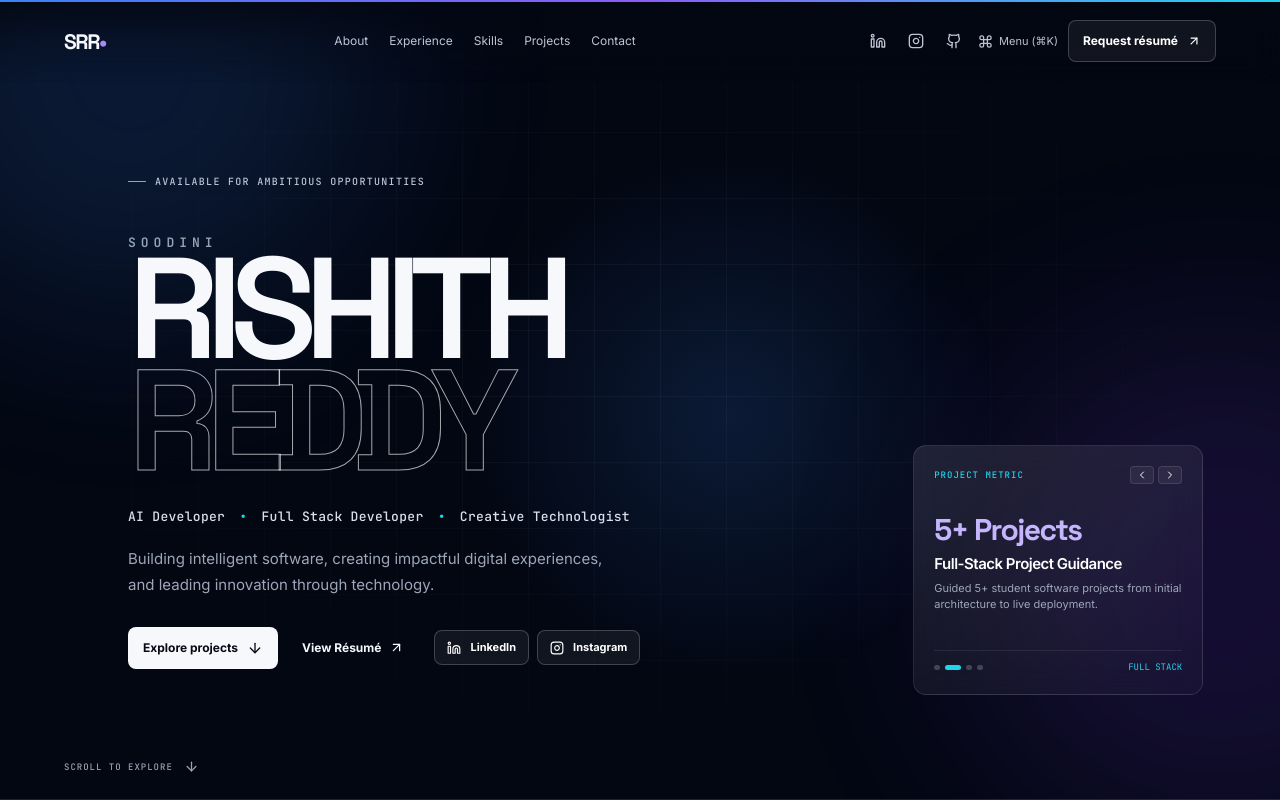
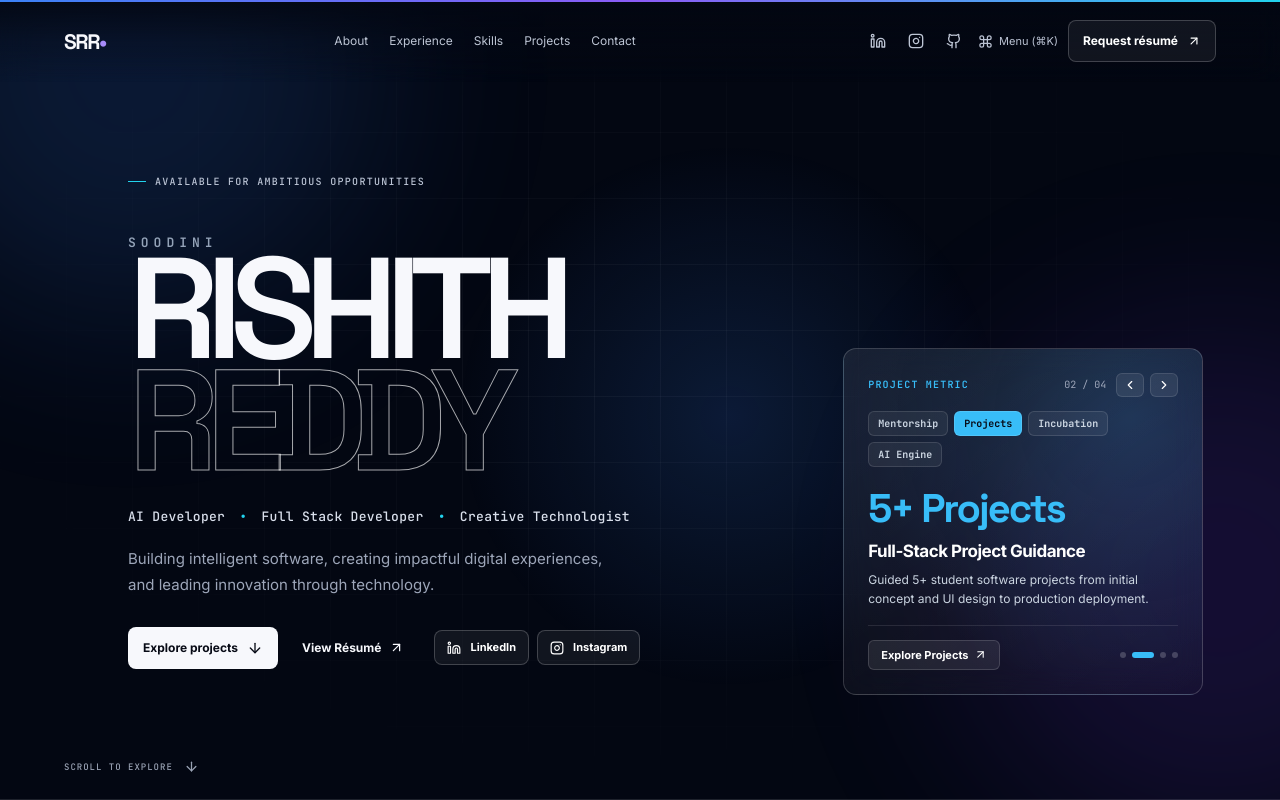
Before and after one commit to rishith-reddy-git/Portfolio, a Next.js app: page / in a window 1280 px wide. Shown: the top 800 px of the page. Built offline with nearby package versions, Linux system fonts and the light colour scheme.

Commit message:
Make Hero Highlights Carousel larger and highly interactive with multi-tab filters and hover-pause

```diff
--- a/components/portfolio.tsx
+++ b/components/portfolio.tsx
@@ -75,13 +75,15 @@ export function Portfolio() {
   const [sent, setSent] = useState(false);
   const [copiedEmail, setCopiedEmail] = useState(false);
   const [slideIndex, setSlideIndex] = useState(0);
+  const [isPaused, setIsPaused] = useState(false);
 
   useEffect(() => {
+    if (isPaused) return;
     const timer = setInterval(() => {
       setSlideIndex((prev) => (prev + 1) % heroHighlights.length);
-    }, 3800);
+    }, 4200);
     return () => clearInterval(timer);
-  }, []);
+  }, [isPaused]);
 
   useEffect(() => {
     const openCommand = (event: KeyboardEvent) => {
@@ -221,73 +223,140 @@ export function Portfolio() {
           </motion.div>
         </motion.div>
 
-        <motion.aside className="hero-card" initial={{ opacity: 0, x: 30 }} animate={{ opacity: 1, x: 0 }} transition={{ delay: 0.65, duration: 0.7 }} style={{ width: "290px", minHeight: "250px", display: "flex", flexDirection: "column", justifyContent: "space-between" }}>
-          <div style={{ display: "flex", justifyContent: "space-between", alignItems: "center" }}>
-            <span className="card-top" style={{ color: "var(--cyan)", fontSize: "9px", fontFamily: "var(--font-mono)", letterSpacing: "1px" }}>
+        <motion.aside
+          className="hero-card"
+          initial={{ opacity: 0, x: 30 }}
+          animate={{ opacity: 1, x: 0 }}
+          transition={{ delay: 0.65, duration: 0.7 }}
+          onMouseEnter={() => setIsPaused(true)}
+          onMouseLeave={() => setIsPaused(false)}
+          style={{
+            width: "min(90vw, 360px)",
+            minHeight: "310px",
+            display: "flex",
+            flexDirection: "column",
+            justifyContent: "space-between",
+            padding: "24px",
+            background: `radial-gradient(circle at 80% 20%, ${heroHighlights[slideIndex].accentGlow}, transparent 70%), linear-gradient(145deg, rgba(255, 255, 255, 0.08), rgba(255, 255, 255, 0.02))`,
+            transition: "background 0.5s ease",
+            borderColor: "rgba(255,255,255,0.18)",
+          }}
+        >
+          {/* Header Bar: Badge & Navigation Controls */}
+          <div>
+            <div style={{ display: "flex", justifyContent: "space-between", alignItems: "center", marginBottom: "14px" }}>
+              <span className="card-top" style={{ color: heroHighlights[slideIndex].color, fontSize: "10px", fontFamily: "var(--font-mono)", letterSpacing: "1.2px", fontWeight: 600 }}>
                 {heroHighlights[slideIndex].badge}
               </span>
-            <div style={{ display: "flex", gap: "4px" }}>
+              <div style={{ display: "flex", gap: "6px", alignItems: "center" }}>
+                <span style={{ fontSize: "10px", fontFamily: "var(--font-mono)", color: "var(--muted)", marginRight: "4px" }}>
+                  0{slideIndex + 1} / 0{heroHighlights.length}
+                </span>
                 <button
                   onClick={() => setSlideIndex((slideIndex - 1 + heroHighlights.length) % heroHighlights.length)}
-                style={{ background: "rgba(255,255,255,0.06)", border: "1px solid var(--line)", borderRadius: "4px", color: "#fff", padding: "2px 5px", cursor: "pointer", display: "flex" }}
+                  style={{ background: "rgba(255,255,255,0.08)", border: "1px solid var(--line)", borderRadius: "6px", color: "#fff", padding: "4px 6px", cursor: "pointer", display: "flex" }}
                   aria-label="Previous highlight"
                 >
-                <ChevronLeft size={12} />
+                  <ChevronLeft size={14} />
                 </button>
                 <button
                   onClick={() => setSlideIndex((slideIndex + 1) % heroHighlights.length)}
-                style={{ background: "rgba(255,255,255,0.06)", border: "1px solid var(--line)", borderRadius: "4px", color: "#fff", padding: "2px 5px", cursor: "pointer", display: "flex" }}
+                  style={{ background: "rgba(255,255,255,0.08)", border: "1px solid var(--line)", borderRadius: "6px", color: "#fff", padding: "4px 6px", cursor: "pointer", display: "flex" }}
                   aria-label="Next highlight"
                 >
-                <ChevronRight size={12} />
+                  <ChevronRight size={14} />
                 </button>
               </div>
             </div>
 
+            {/* Interactive Category Selector Tabs */}
+            <div style={{ display: "flex", gap: "6px", flexWrap: "wrap", marginBottom: "16px" }}>
+              {heroHighlights.map((item, idx) => (
+                <button
+                  key={item.category}
+                  onClick={() => setSlideIndex(idx)}
+                  style={{
+                    background: idx === slideIndex ? item.color : "rgba(255,255,255,0.06)",
+                    color: idx === slideIndex ? "#080b16" : "#cbd5e1",
+                    border: "1px solid rgba(255,255,255,0.12)",
+                    borderRadius: "6px",
+                    padding: "4px 9px",
+                    fontSize: "10px",
+                    fontWeight: 700,
+                    fontFamily: "var(--font-mono)",
+                    cursor: "pointer",
+                    transition: "all 0.25s",
+                  }}
+                >
+                  {item.category}
+                </button>
+              ))}
+            </div>
+          </div>
+
+          {/* Animated Main Content Body */}
           <AnimatePresence mode="wait">
             <motion.div
               key={slideIndex}
-              initial={{ opacity: 0, y: 10 }}
-              animate={{ opacity: 1, y: 0 }}
-              exit={{ opacity: 0, y: -10 }}
+              initial={{ opacity: 0, y: 12, scale: 0.98 }}
+              animate={{ opacity: 1, y: 0, scale: 1 }}
+              exit={{ opacity: 0, y: -12, scale: 0.98 }}
               transition={{ duration: 0.35 }}
-              style={{ margin: "12px 0" }}
+              style={{ margin: "6px 0" }}
             >
-              <div style={{ fontSize: "30px", fontWeight: 700, fontFamily: "var(--font-space)", color: "#c4b5fd", letterSpacing: "-1.5px", lineHeight: "1" }}>
+              <div style={{ fontSize: "40px", fontWeight: 800, fontFamily: "var(--font-space)", color: heroHighlights[slideIndex].color, letterSpacing: "-2px", lineHeight: "1" }}>
                 {heroHighlights[slideIndex].stat}
               </div>
-              <h3 style={{ fontSize: "15px", fontWeight: 600, margin: "8px 0 4px", color: "#ffffff", letterSpacing: "-0.5px" }}>
+              <h3 style={{ fontSize: "17px", fontWeight: 700, margin: "10px 0 6px", color: "#ffffff", letterSpacing: "-0.5px" }}>
                 {heroHighlights[slideIndex].title}
               </h3>
-              <p style={{ fontSize: "11px", color: "var(--muted)", margin: 0, lineHeight: "1.5" }}>
+              <p style={{ fontSize: "12px", color: "#cbd5e1", margin: 0, lineHeight: "1.6" }}>
                 {heroHighlights[slideIndex].copy}
               </p>
             </motion.div>
           </AnimatePresence>
 
-          <div style={{ display: "flex", justifyContent: "space-between", alignItems: "center", borderTop: "1px solid rgba(255,255,255,0.08)", paddingTop: "10px", marginTop: "6px" }}>
-            <div style={{ display: "flex", gap: "5px" }}>
+          {/* Card Footer: Action Jump & Indicators */}
+          <div style={{ borderTop: "1px solid rgba(255,255,255,0.1)", paddingTop: "14px", marginTop: "10px", display: "flex", justifyContent: "space-between", alignItems: "center" }}>
+            <a
+              href={`#${heroHighlights[slideIndex].targetId}`}
+              style={{
+                fontSize: "11px",
+                fontWeight: 700,
+                color: "#ffffff",
+                textDecoration: "none",
+                display: "inline-flex",
+                alignItems: "center",
+                gap: "5px",
+                background: "rgba(255,255,255,0.08)",
+                padding: "6px 12px",
+                borderRadius: "6px",
+                border: "1px solid rgba(255,255,255,0.15)",
+                transition: "all 0.2s",
+              }}
+            >
+              {heroHighlights[slideIndex].actionText} <ArrowUpRight size={13} />
+            </a>
+
+            <div style={{ display: "flex", gap: "6px" }}>
               {heroHighlights.map((_, idx) => (
                 <button
                   key={idx}
                   onClick={() => setSlideIndex(idx)}
                   style={{
-                    width: idx === slideIndex ? "16px" : "6px",
-                    height: "5px",
+                    width: idx === slideIndex ? "22px" : "6px",
+                    height: "6px",
                     borderRadius: "3px",
-                    background: idx === slideIndex ? "var(--cyan)" : "rgba(255,255,255,0.2)",
+                    background: idx === slideIndex ? heroHighlights[slideIndex].color : "rgba(255,255,255,0.2)",
                     border: 0,
                     padding: 0,
                     cursor: "pointer",
-                    transition: "all 0.3s",
+                    transition: "all 0.3s ease",
                   }}
                   aria-label={`Go to slide ${idx + 1}`}
                 />
               ))}
             </div>
-            <span style={{ fontSize: "9px", fontFamily: "var(--font-mono)", color: "var(--cyan)" }}>
-              {heroHighlights[slideIndex].tag}
-            </span>
           </div>
         </motion.aside>
 
--- a/data/portfolio.ts
+++ b/data/portfolio.ts
@@ -122,31 +122,51 @@ export const timelineEntries: TimelineEntry[] = [
 export const heroHighlights = [
   {
     badge: "MENTORSHIP HIGHLIGHT",
+    category: "Mentorship",
     stat: "50+ Students",
     title: "Technical Student FDT Mentor",
-    copy: "Mentored 50+ students across full-stack development, code reviews, and project implementation.",
-    tag: "FDT MENTOR"
+    copy: "Mentored 50+ students across full-stack development, code reviews, software architecture, and live project implementation.",
+    tag: "FDT MENTOR",
+    color: "#a78bfa",
+    accentGlow: "rgba(167, 139, 250, 0.18)",
+    actionText: "View Mentorship Specs",
+    targetId: "experience"
   },
   {
     badge: "PROJECT METRIC",
+    category: "Projects",
     stat: "5+ Projects",
     title: "Full-Stack Project Guidance",
-    copy: "Guided 5+ student software projects from initial architecture to live deployment.",
-    tag: "FULL STACK"
+    copy: "Guided 5+ student software projects from initial concept and UI design to production deployment.",
+    tag: "FULL STACK",
+    color: "#38bdf8",
+    accentGlow: "rgba(56, 189, 248, 0.18)",
+    actionText: "Explore Projects",
+    targetId: "projects"
   },
   {
     badge: "INCUBATION HIGHLIGHT",
+    category: "Incubation",
     stat: "2026 Cohort",
     title: "NASSCOM thingQubator Program",
     copy: "Selected for the prestigious NASSCOM thingQubator innovation and incubation program.",
-    tag: "NASSCOM"
+    tag: "NASSCOM",
+    color: "#f43f5e",
+    accentGlow: "rgba(244, 63, 94, 0.18)",
+    actionText: "View Journey",
+    targetId: "experience"
   },
   {
     badge: "FEATURED AI WORK",
+    category: "AI Engine",
     stat: "MANOVRA",
     title: "AI Behaviour Prediction Engine",
     copy: "Real-time telemetry and predictive ML dashboard built with Python, ML, and React.",
-    tag: "AI / ML"
+    tag: "AI / ML",
+    color: "#34d399",
+    accentGlow: "rgba(52, 211, 153, 0.18)",
+    actionText: "Open MANOVRA",
+    targetId: "projects"
   }
 ];
 
```
Lines whose indentation alone changed are shown as unchanged.
